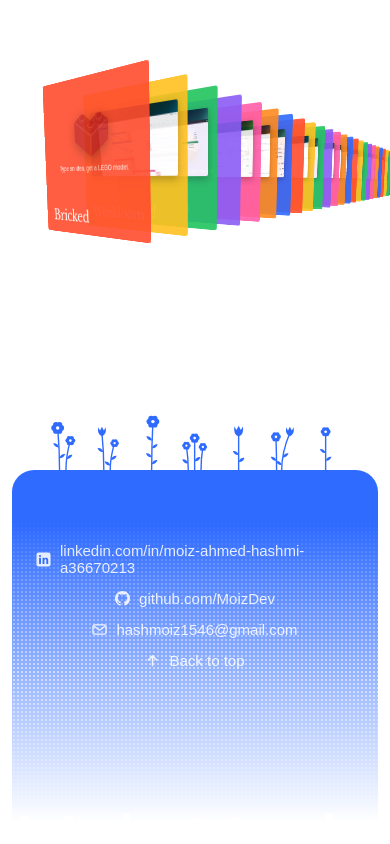
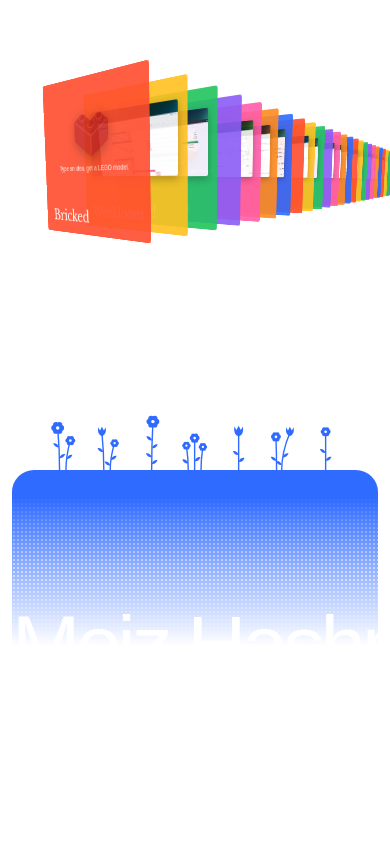
Before and after one commit to MoizDev/personal-website, a Next.js app: page / in a window 390 px wide. Shown: the part 498-1342 px from the top of the page. After the commit the page ends 1168 px from the top, so only its background shows below. Built offline with nearby package versions, Linux system fonts and the light colour scheme; a web font is replaced by a local one.

Commit message:
Footer: drop the links, halve the panel

```diff
--- a/components/Footer.css
+++ b/components/Footer.css
@@ -2,7 +2,7 @@
   --bloom: #2f6bff; /* Factful's blue */
   --footer-x: 24px;
   position: relative;
-  padding-top: 140px;
+  padding-top: 110px;
   font-size: 13px;
   user-select: none;
   -webkit-user-select: none;
@@ -66,11 +66,16 @@
 /* the panel: blue at the top, fading through a dither into the page */
 .footer-panel {
   position: relative;
-  height: clamp(340px, 34vw, 560px);
+  height: clamp(170px, 17vw, 280px);
   margin: 0 var(--footer-x);
   overflow: hidden;
   border-radius: 22px 22px 0 0;
-  background: linear-gradient(180deg, var(--bloom) 0%, var(--bloom) 14%, var(--bg) 88%);
+  background: linear-gradient(
+    180deg,
+    var(--bloom) 0%,
+    var(--bloom) 14%,
+    var(--bg) 88%
+  );
   color: var(--bg);
 }
 
@@ -78,52 +83,20 @@
   content: "";
   position: absolute;
   inset: 0;
-  background-image: radial-gradient(circle, var(--bg) 0.75px, transparent 1.1px);
+  background-image: radial-gradient(
+    circle,
+    var(--bg) 0.75px,
+    transparent 1.1px
+  );
   background-size: 4px 4px;
-  mask-image: linear-gradient(180deg, transparent 12%, #000 52%, transparent 92%);
+  mask-image: linear-gradient(
+    180deg,
+    transparent 12%,
+    #000 52%,
+    transparent 92%
+  );
   opacity: 0.55;
   pointer-events: none;
-}
-
-.footer-links {
-  position: relative;
-  display: flex;
-  flex-wrap: wrap;
-  justify-content: center;
-  gap: 14px clamp(24px, 3.4vw, 56px);
-  padding: clamp(88px, 9vw, 150px) 24px 0;
-  font-size: 17px;
-}
-
-.footer-links a,
-.footer-links button {
-  display: inline-flex;
-  align-items: center;
-  gap: 9px;
-  padding: 0;
-  border: 0;
-  background: none;
-  color: inherit;
-  font: inherit;
-  cursor: pointer;
-  opacity: 0.86;
-  transition: opacity 160ms ease;
-}
-
-.footer-links a:hover,
-.footer-links button:hover {
-  opacity: 1;
-}
-
-.footer-icon {
-  width: 1em;
-  height: 1em;
-  flex: none;
-}
-
-/* the letters knocked out of the LinkedIn tile */
-.footer-icon-cut {
-  fill: var(--bloom);
 }
 
 /* the name, huge, sinking out of the bottom */
@@ -148,16 +121,8 @@
     font-size: 12px;
   }
 
-  .footer-links {
-    flex-direction: column;
-    align-items: center;
-    gap: 14px;
-    padding-top: 72px;
-    font-size: 15px;
-  }
-
   .footer-panel {
-    height: 400px;
+    height: 200px;
   }
 
   .footer-name {
--- a/components/Footer.tsx
+++ b/components/Footer.tsx
@@ -2,7 +2,7 @@
 
 /**
  * The page's end: a row of flowers standing on a blue panel that fades into
- * the page, the links, and the name set huge and cut off at the bottom.
+ * the page, with the name set huge and cut off at the bottom.
  * The flowers grow up when the footer scrolls into view.
  */
 
@@ -14,7 +14,6 @@
   type ReactNode,
 } from "react";
 import "./Footer.css";
-import { EMAIL, LINKS } from "@/lib/links";
 
 /* ---------- flowers ---------- */
 
@@ -179,27 +178,6 @@
   );
 }
 
-/* ---------- icons ---------- */
-
-const Icon = ({ children }: { children: ReactNode }) => (
-  <svg className="footer-icon" viewBox="0 0 16 16" aria-hidden>
-    {children}
-  </svg>
-);
-
-const GITHUB =
-  "M8 0C3.58 0 0 3.58 0 8c0 3.54 2.29 6.53 5.47 7.59.4.07.55-.17.55-.38 0-.19-.01-.82-.01-1.49-2.01.37-2.53-.49-2.69-.94-.09-.23-.48-.94-.82-1.13-.28-.15-.68-.52-.01-.53.63-.01 1.08.58 1.23.82.72 1.21 1.87.87 2.33.66.07-.52.28-.87.51-1.07-1.78-.2-3.64-.89-3.64-3.95 0-.87.31-1.59.82-2.15-.08-.2-.36-1.02.08-2.12 0 0 .67-.21 2.2.82.64-.18 1.32-.27 2-.27.68 0 1.36.09 2 .27 1.53-1.04 2.2-.82 2.2-.82.44 1.1.16 1.92.08 2.12.51.56.82 1.27.82 2.15 0 3.07-1.87 3.75-3.65 3.95.29.25.54.73.54 1.48 0 1.07-.01 1.93-.01 2.2 0 .21.15.46.55.38A8.013 8.013 0 0016 8c0-4.42-3.58-8-8-8z";
-
-/** "https://www.linkedin.com/in/x/" -> "linkedin.com/in/x" */
-const short = (href: string) => {
-  const u = new URL(href);
-  return (u.host.replace(/^www\./, "") + u.pathname).replace(/\/$/, "");
-};
-
-const toTop = () => {
-  window.scrollTo({ top: 0, behavior: "smooth" });
-};
-
 export function Footer() {
   const ref = useRef<HTMLElement>(null);
   const [shown, setShown] = useState(false);
@@ -240,67 +218,6 @@
       </div>
 
       <div className="footer-panel">
-        <nav className="footer-links" aria-label="Elsewhere">
-          <a href={LINKS.linkedin.href}>
-            <Icon>
-              <rect
-                x="0.5"
-                y="0.5"
-                width="15"
-                height="15"
-                rx="2.5"
-                fill="currentColor"
-              />
-              <g className="footer-icon-cut">
-                <rect x="3.3" y="6.2" width="2" height="6.5" />
-                <circle cx="4.3" cy="4.3" r="1.15" />
-                <path d="M7 6.2h1.9v.9c.3-.6 1.1-1.05 2-1.05 1.5 0 2.1.95 2.1 2.5v4.15h-2V9c0-.8-.3-1.3-1-1.3s-1 .55-1 1.3v3.7H7Z" />
-              </g>
-            </Icon>
-            {short(LINKS.linkedin.href)}
-          </a>
-          <a href={LINKS.github.href}>
-            <Icon>
-              <path d={GITHUB} fill="currentColor" />
-            </Icon>
-            {short(LINKS.github.href)}
-          </a>
-          <a href={LINKS.email.href}>
-            <Icon>
-              <rect
-                x="1"
-                y="3"
-                width="14"
-                height="10"
-                rx="1.8"
-                fill="none"
-                stroke="currentColor"
-                strokeWidth="1.4"
-              />
-              <path
-                d="M1.8 4.2 8 8.8l6.2-4.6"
-                fill="none"
-                stroke="currentColor"
-                strokeWidth="1.4"
-              />
-            </Icon>
-            {EMAIL}
-          </a>
-          <button type="button" onClick={toTop}>
-            <Icon>
-              <path
-                d="M8 13.5V3M3.5 7.5 8 3l4.5 4.5"
-                fill="none"
-                stroke="currentColor"
-                strokeWidth="1.5"
-                strokeLinecap="round"
-                strokeLinejoin="round"
-              />
-            </Icon>
-            Back to top
-          </button>
-        </nav>
-
         <p className="footer-name" aria-hidden>
           Moiz Hashmi
         </p>
```
